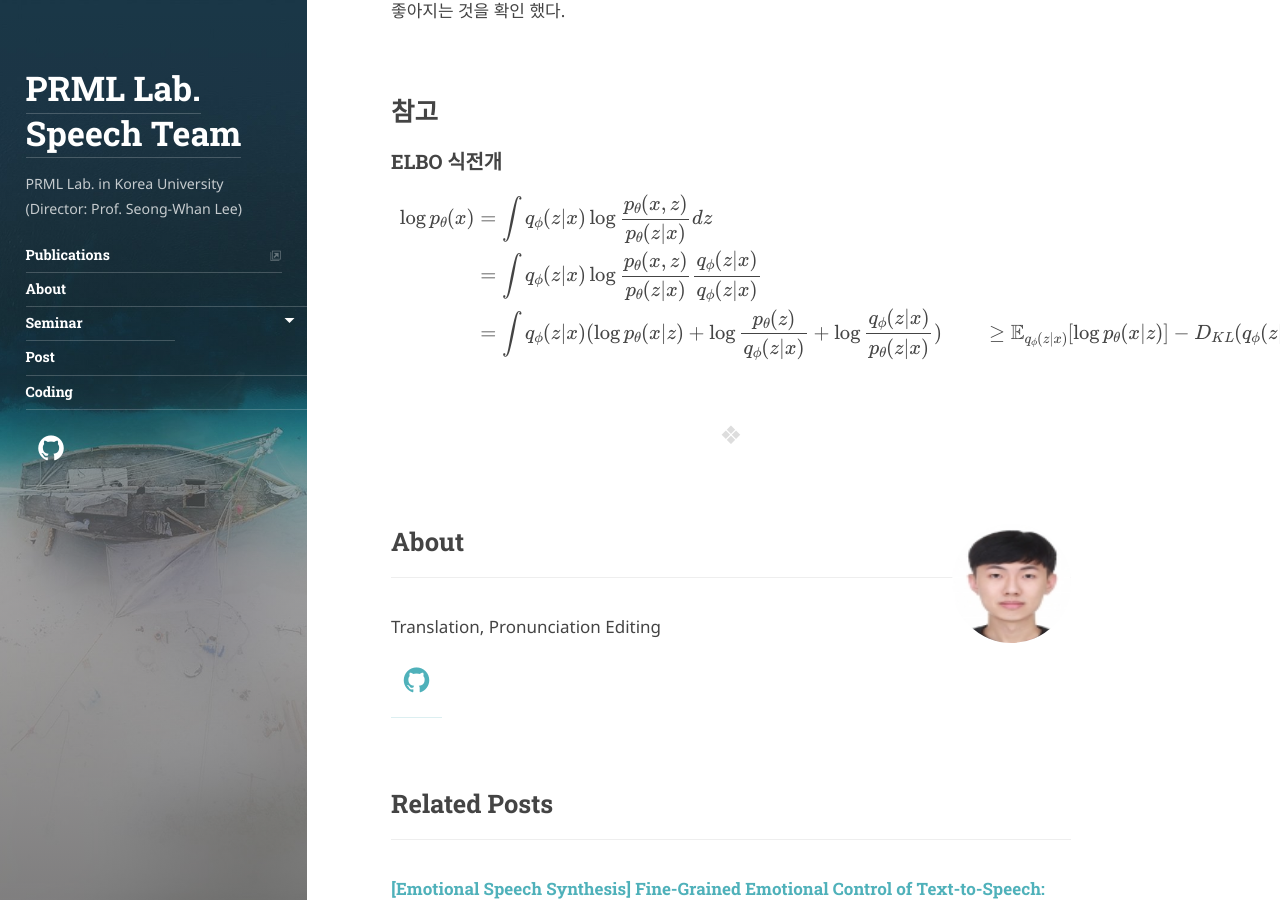
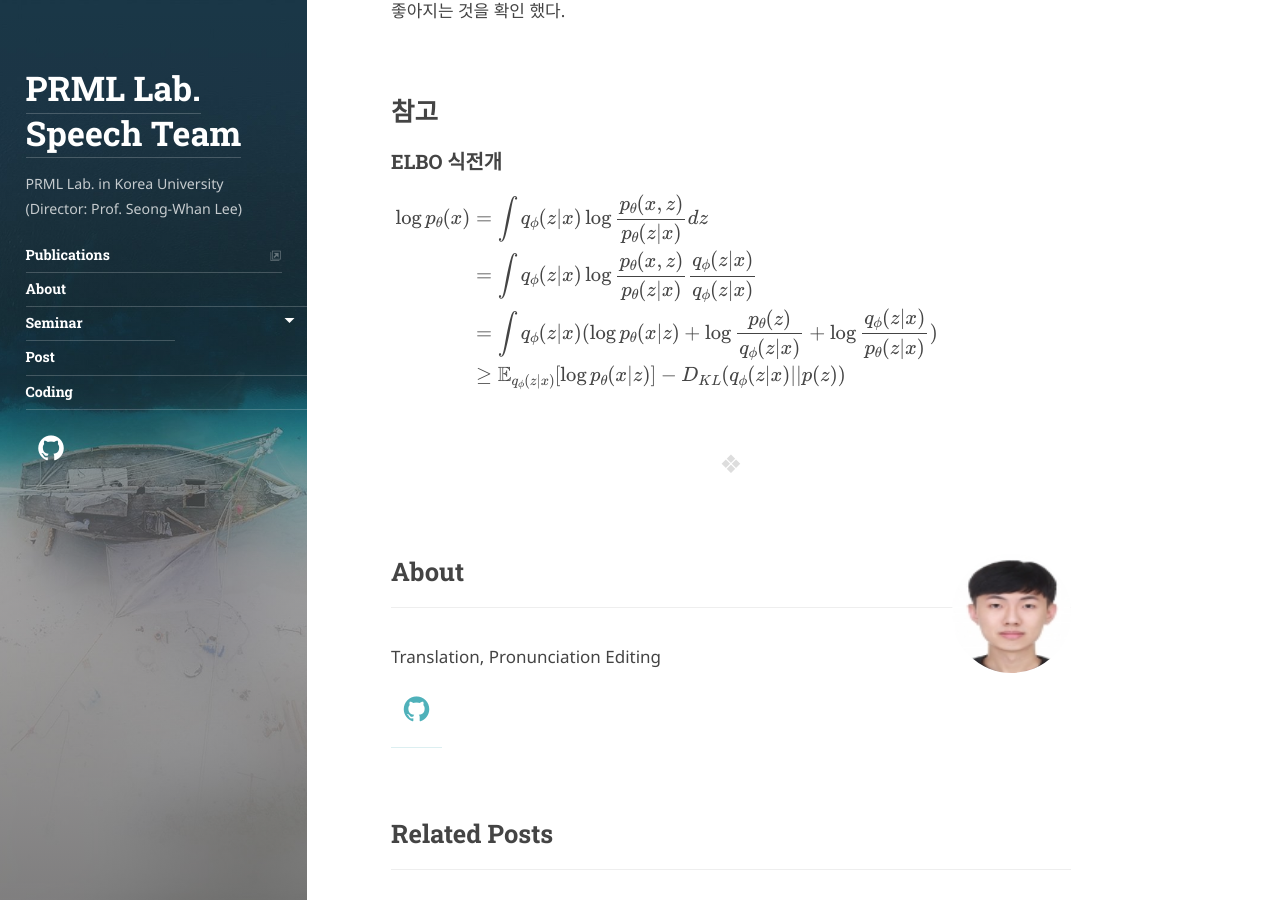
Before and after one commit to speech-team-korea/speech-team-korea.github.io, a Jekyll site: the page built from _posts/text-to-speech/2023-12-21-ELF.md, in a window 1280 px wide and 900 px high, scrolled down 2433 px. Built offline with Jekyll 4.4.1, drawn with Linux system fonts in a browser that asks for light colours; some web fonts are replaced; comment, search, counter and statistics services are not loaded.

Commit message:
Update 2023-12-21-ELF.md

```diff
--- a/_posts/text-to-speech/2023-12-21-ELF.md
+++ b/_posts/text-to-speech/2023-12-21-ELF.md
@@ -80,7 +80,7 @@ $$
 \begin{align}
 \log p_{\theta}(x) &= \int q_{\phi}(z|x) \log \frac{p_{\theta}(x,z)}{p_{\theta}(z|x)}dz \\
   &= \int q_{\phi}(z|x) \log \frac{p_{\theta}(x,z)}{p_{\theta}(z|x)}\frac{q_{\phi}(z|x)}{q_{\phi}(z|x)} \\
-  &= \int q_{\phi}(z|x) (\log p_\theta(x|z) + \log \frac{p_{\theta}(z)}{q_{\phi}(z|x)} + \log \frac{q_{\phi}(z|x)}{p_{\theta}(z|x)})
+  &= \int q_{\phi}(z|x) (\log p_\theta(x|z) + \log \frac{p_{\theta}(z)}{q_{\phi}(z|x)} + \log \frac{q_{\phi}(z|x)}{p_{\theta}(z|x)}) \\
   &\geq \mathbb{E}_{q_{\phi}(z|x)}[\log p_{\theta}(x|z)] - D_{KL}(q_{\phi}(z|x)||p(z))
 \end{align}
 $$
```
